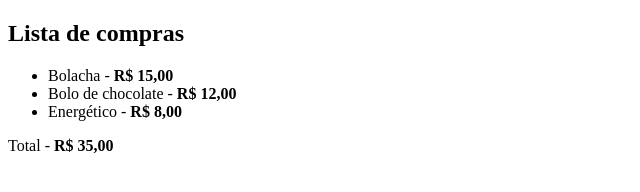
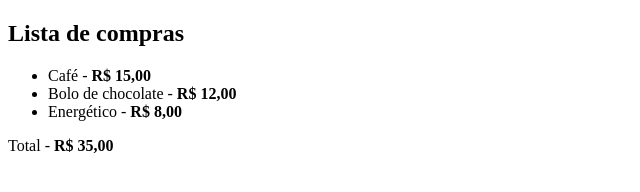
Before and after one commit to Ataides-Blume/Lista-de-Compras, a plain HTML site: page index.html in a window 1280 px wide. Shown: the full height of the page, 0-640 px from the left. Drawn offline with Linux system fonts and the light colour scheme.

Commit message:
Trocado Bolacha por Café

```diff
--- a/index.html
+++ b/index.html
@@ -8,7 +8,7 @@
   <body>
     <h2>Lista de compras</h2>
     <ul>
-      <li>Bolacha - <strong>R$ 15,00</strong></li>
+      <li>Café - <strong>R$ 15,00</strong></li>
       <li>Bolo de chocolate - <strong>R$ 12,00</strong></li>
       <li>Energético - <strong>R$ 8,00</strong></li>
     </ul>
```
